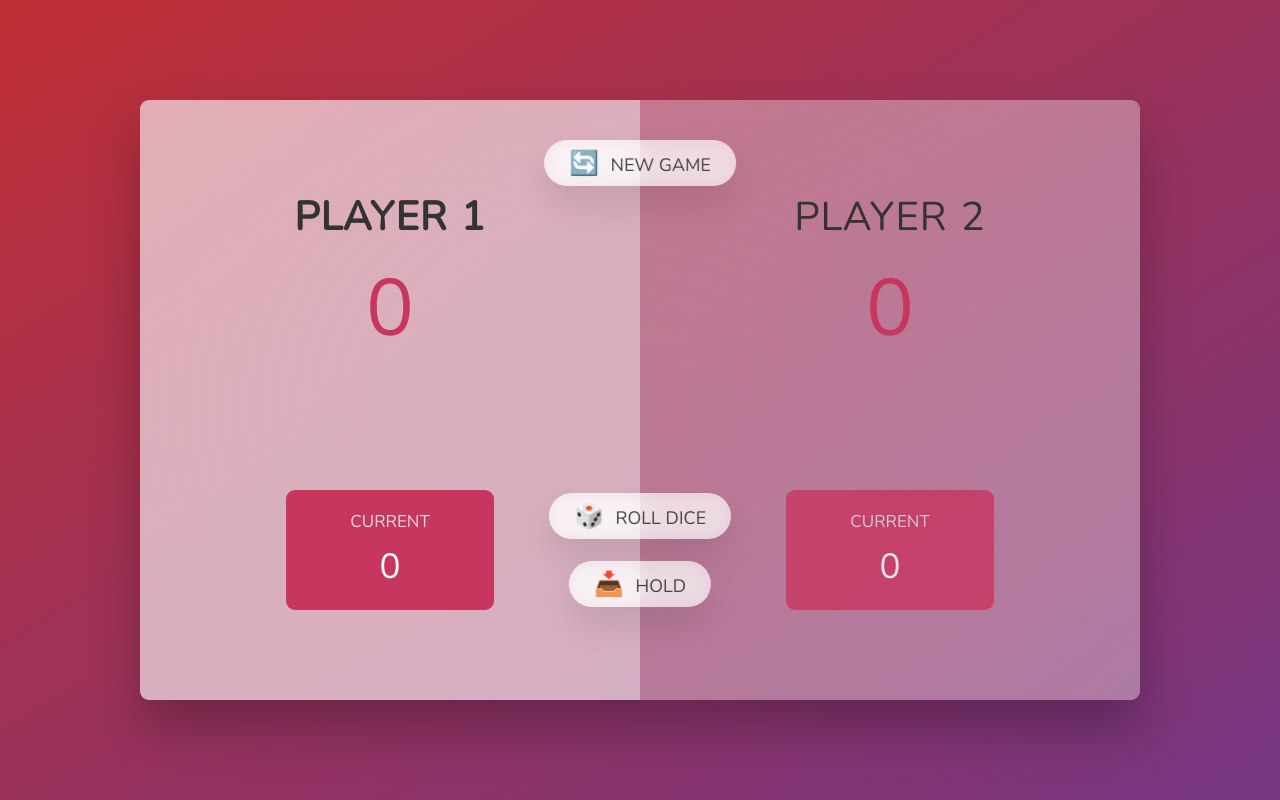
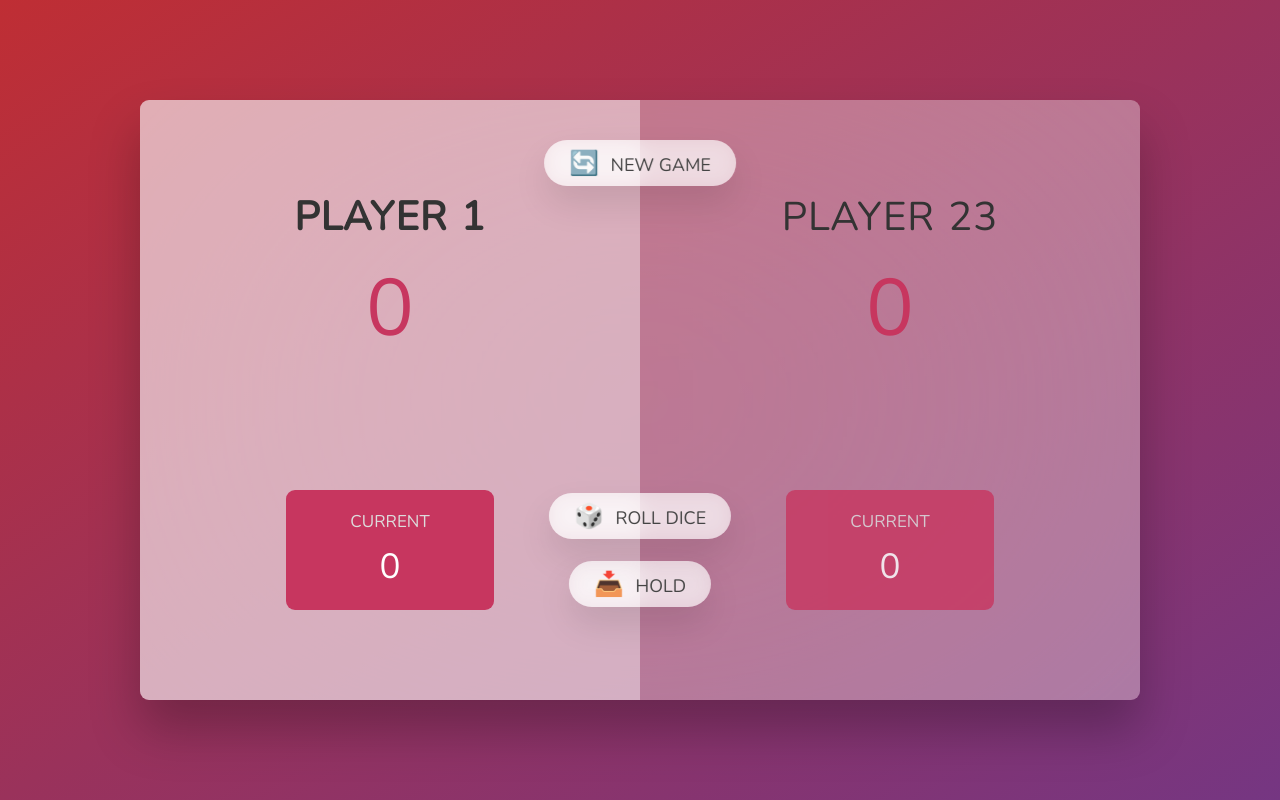
Before and after one commit to iamasadali/pig-dice-game, a plain HTML site: page index.html in a window 1280 px wide. Drawn offline with nearby package versions, Linux system fonts and the light colour scheme.

Commit message:
Update index.html

```diff
--- a/index.html
+++ b/index.html
@@ -18,7 +18,7 @@
         </div>
       </section>
       <section class="player player--1">
-        <h2 class="name" id="name--1">Player 2</h2>
+        <h2 class="name" id="name--1">Player 23</h2>
         <p class="score" id="score--1">24</p>
         <div class="current">
           <p class="current-label">Current</p>
```
